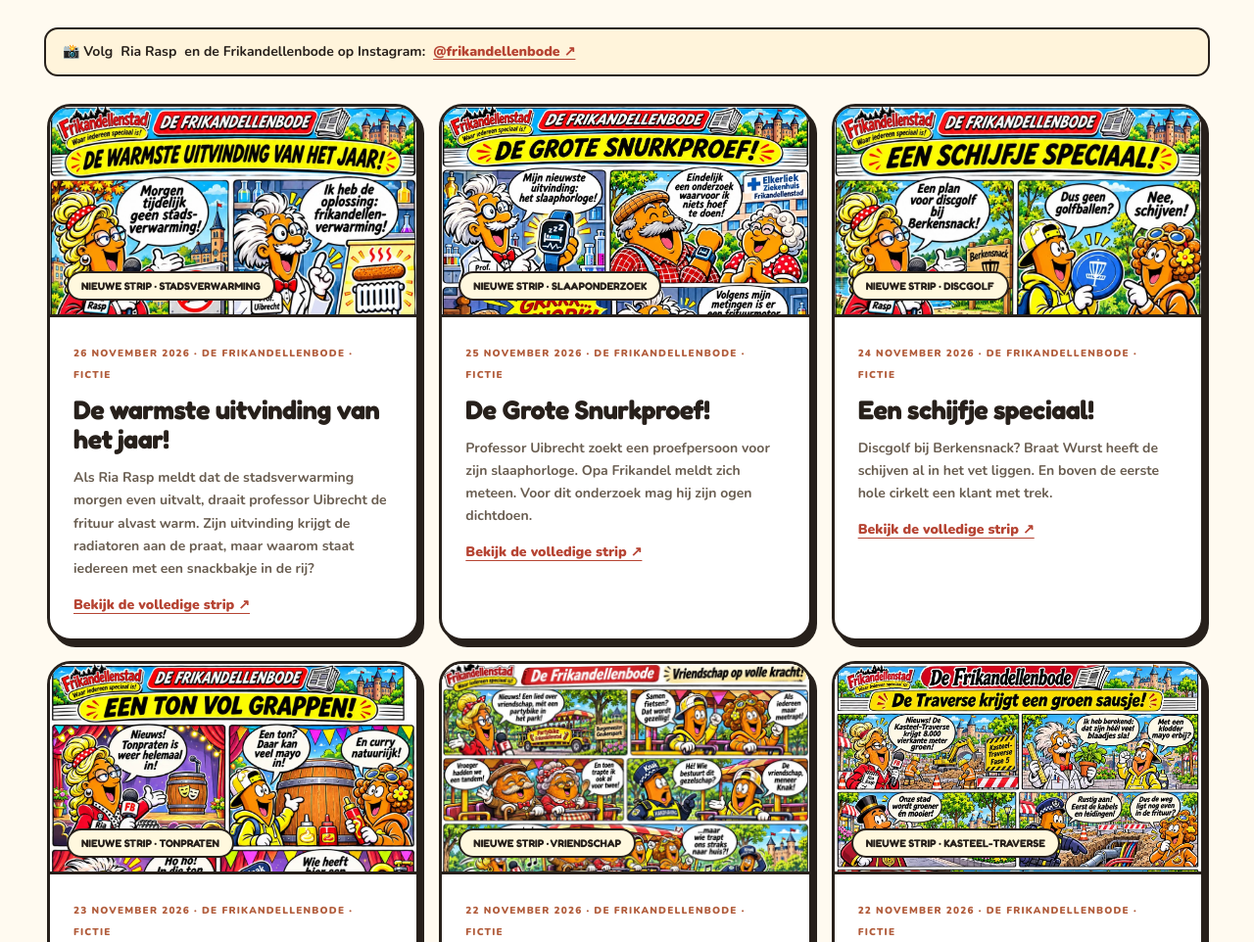
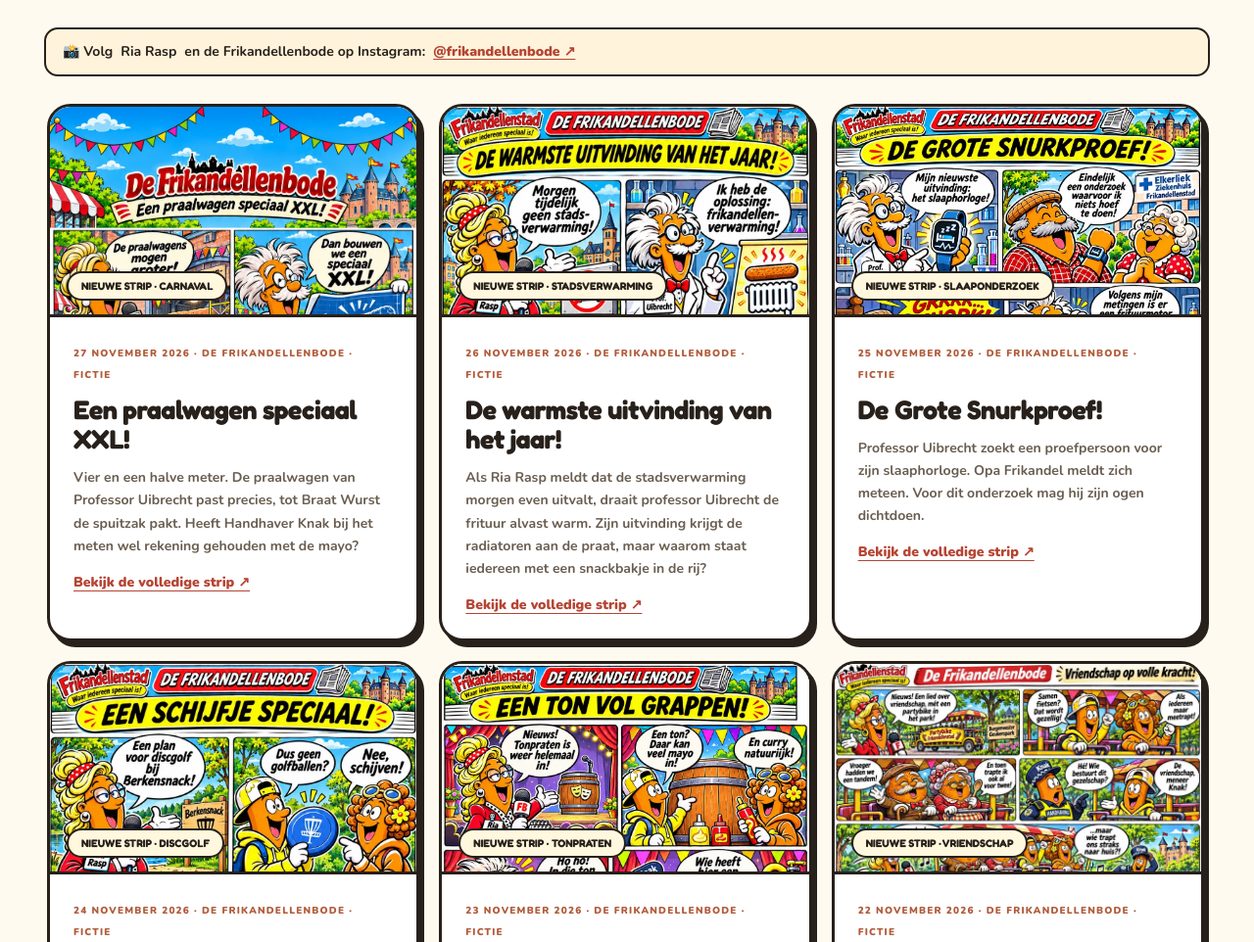
Before and after one commit to Alexw5701/frikandellenstad-website, a plain HTML site: page index.html in a window 1280 px wide. Shown: the part 7070-8032 px from the top of the page at 98% size. Drawn offline with nearby package versions, Linux system fonts and the light colour scheme.

Commit message:
Publiceer Een praalwagen speciaal XXL! in De Frikandellenbode

```diff
--- a/index.html
+++ b/index.html
@@ -277,6 +277,19 @@
       <div class="news-grid-scroll" role="region" tabindex="0" aria-label="De negen nieuwste nieuwsberichten in drie kolommen en drie rijen; horizontaal scrollbaar">
       <div class="news-grid">
         <!-- Voeg nieuwe berichten bovenaan toe. Maximaal 9 kaarten: de browser verwijdert automatisch kaarten vanaf positie 10; oudere verhalen blijven in het archief. -->
+
+        <article class="news-card" id="een-praalwagen-speciaal-xxl">
+          <div class="news-image news-strip-thumb">
+            <a href="stadskrant.html#een-praalwagen-speciaal-xxl"><img src="een-praalwagen-speciaal-xxl.webp" alt="Lees de strip Een praalwagen speciaal XXL!" width="941" height="1672" loading="lazy" style="display:block;width:100%;height:100%;object-fit:cover;object-position:center top"></a>
+            <span class="news-tag">NIEUWE STRIP · CARNAVAL</span>
+          </div>
+          <div class="news-body">
+            <span class="news-meta">27 NOVEMBER 2026 · DE FRIKANDELLENBODE · FICTIE</span>
+            <h3>Een praalwagen speciaal XXL!</h3>
+            <p>Vier en een halve meter. De praalwagen van Professor Uibrecht past precies, tot Braat Wurst de spuitzak pakt. Heeft Handhaver Knak bij het meten wel rekening gehouden met de mayo?</p>
+            <a class="text-link" href="stadskrant.html#een-praalwagen-speciaal-xxl">Bekijk de volledige strip ↗</a>
+          </div>
+        </article>
 
         <article class="news-card" id="de-warmste-uitvinding-van-het-jaar">
           <div class="news-image news-strip-thumb">
```
Also changed, not shown: stadskrant.html (+13 -0 lines), een-praalwagen-speciaal-xxl.webp (added).
